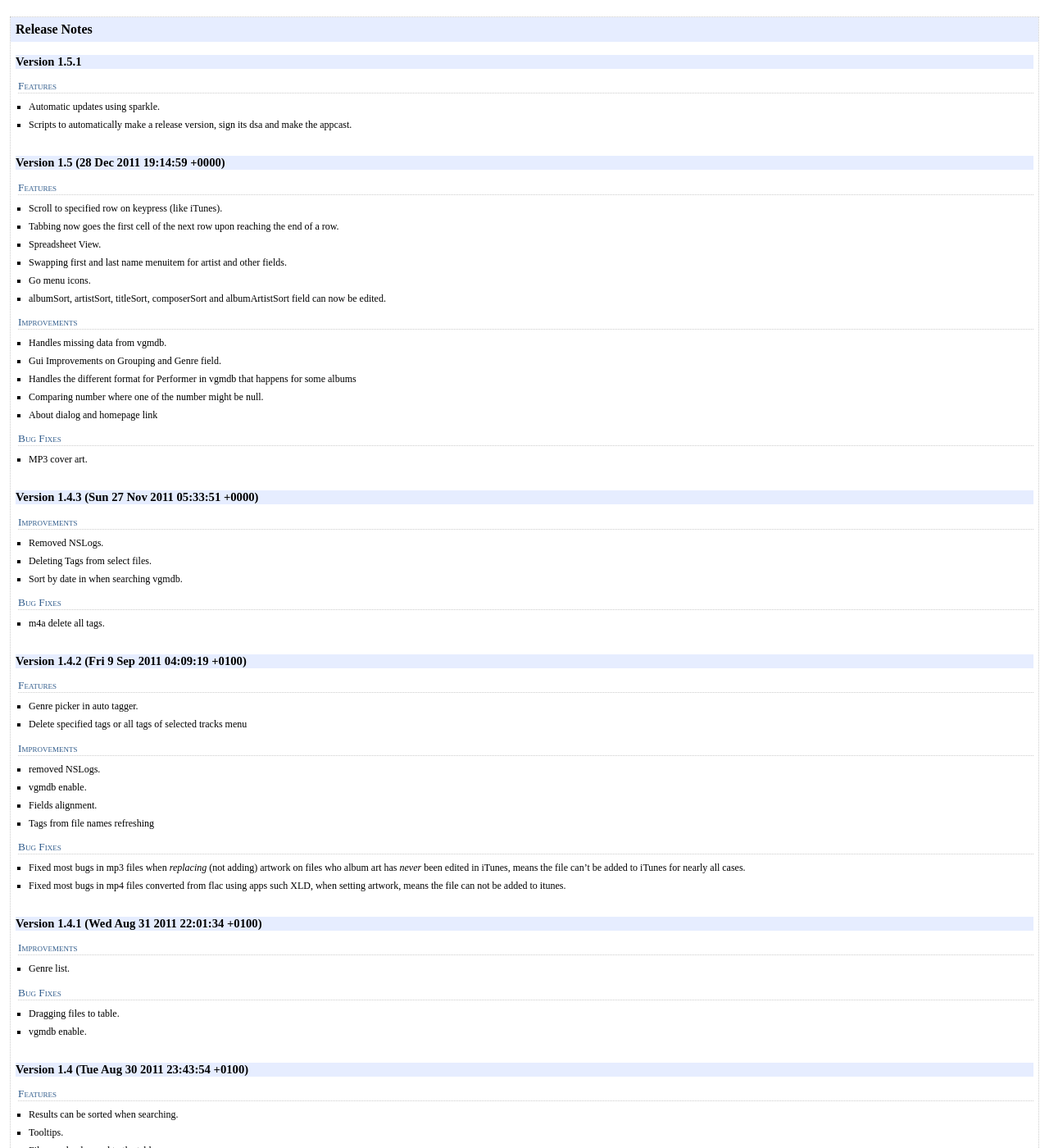
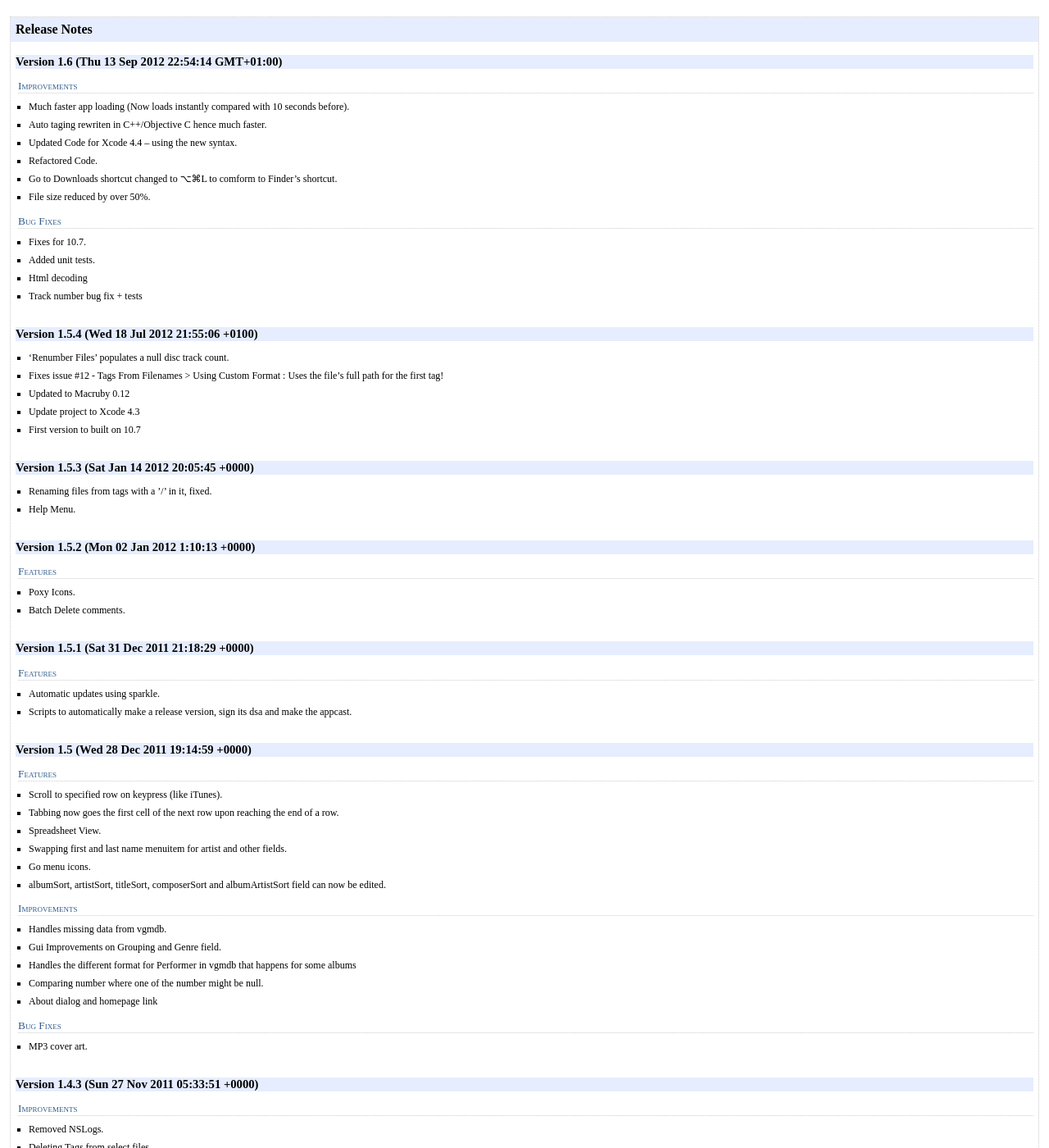
Before and after one commit to Bilalh/old-website-bilalh.github.com, a Jekyll site: the page sparkle/tagger/1.6.2.html, which Jekyll copies as it is, in a window 1280 px wide and 1400 px high. Shown: the whole window at 82% size. Built offline with Jekyll 4.4.1, drawn with Linux system fonts in a browser that asks for light colours; Markdown is read by kramdown in place of the engine named in the settings.

```diff
--- a/sparkle/tagger/1.5.1.html
+++ b/sparkle/tagger/1.6.2.html
@@ -18,7 +18,69 @@
 					<td valign="top" id='content'>
 					<h1 id='changelog'>Changelog</h1>
 
-<h2 id='version_151'>Version 1.5.1</h2>
+<h2 id='version_16_thu_13_sep_2012_225414_gmt0100'>Version 1.6 (Thu 13 Sep 2012 22:54:14 GMT+01:00)</h2>
+
+<h3 id='improvements'>Improvements</h3>
+
+<ul>
+<li>Much faster app loading (Now loads instantly compared with 10 seconds before).</li>
+
+<li>Auto taging rewriten in C++/Objective C hence much faster.</li>
+
+<li>Updated Code for Xcode 4.4 &#8211; using the new syntax.</li>
+
+<li>Refactored Code.</li>
+
+<li>Go to Downloads shortcut changed to ⌥⌘L to comform to Finder&#8217;s shortcut.</li>
+
+<li>File size reduced by over 50%.</li>
+</ul>
+
+<h3 id='bug_fixes'>Bug Fixes</h3>
+
+<ul>
+<li>Fixes for 10.7.</li>
+
+<li>Added unit tests.</li>
+
+<li>Html decoding</li>
+
+<li>Track number bug fix + tests</li>
+</ul>
+
+<h2 id='version_154_wed_18_jul_2012_215506_0100'>Version 1.5.4 (Wed 18 Jul 2012 21:55:06 +0100)</h2>
+
+<ul>
+<li>&#8216;Renumber Files&#8217; populates a null disc track count.</li>
+
+<li>Fixes issue #12 - Tags From Filenames &gt; Using Custom Format : Uses the file&#8217;s full path for the first tag!</li>
+
+<li>Updated to Macruby 0.12</li>
+
+<li>Update project to Xcode 4.3</li>
+
+<li>First version to built on 10.7</li>
+</ul>
+
+<h2 id='version_153_sat_jan_14_2012_200545_0000'>Version 1.5.3 (Sat Jan 14 2012 20:05:45 +0000)</h2>
+
+<ul>
+<li>Renaming files from tags with a &#8217;/&#8217; in it, fixed.</li>
+
+<li>Help Menu.</li>
+</ul>
+
+<h2 id='version_152_mon_02_jan_2012_11013_0000'>Version 1.5.2 (Mon 02 Jan 2012 1:10:13 +0000)</h2>
+
+<h3 id='features'>Features</h3>
+
+<ul>
+<li>Poxy Icons.</li>
+
+<li>Batch Delete comments.</li>
+</ul>
+
+<h2 id='version_151_sat_31_dec_2011_211829_0000'>Version 1.5.1 (Sat 31 Dec 2011 21:18:29 +0000)</h2>
 
 <h3 id='features'>Features</h3>
 
@@ -28,7 +90,7 @@
 <li>Scripts to automatically make a release version, sign its dsa and make the appcast.</li>
 </ul>
 
-<h2 id='version_15_28_dec_2011_191459_0000'>Version 1.5 (28 Dec 2011 19:14:59 +0000)</h2>
+<h2 id='version_15_wed_28_dec_2011_191459_0000'>Version 1.5 (Wed 28 Dec 2011 19:14:59 +0000)</h2>
 
 <h3 id='features'>Features</h3>
 
```
Also changed, not shown: sparkle/tagger/appcast.xml (+8 -8 lines), 1 other file.
